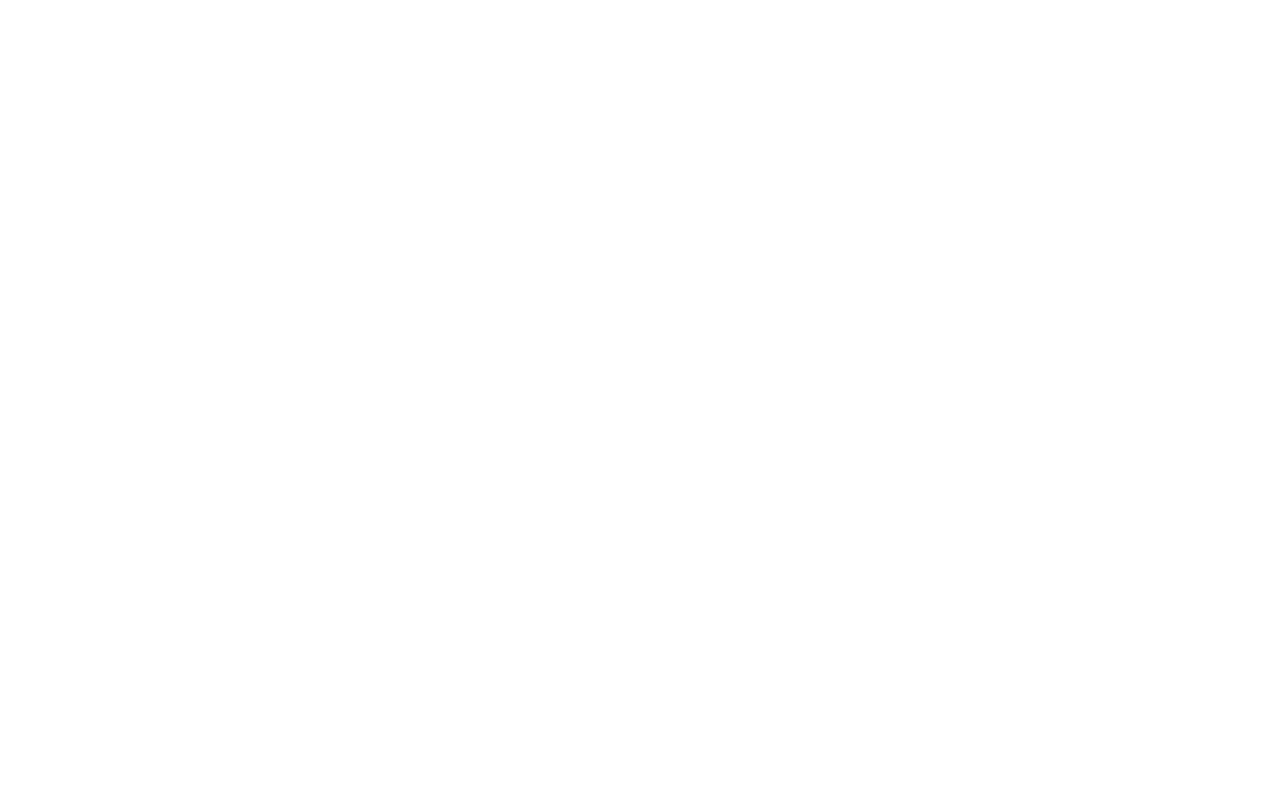
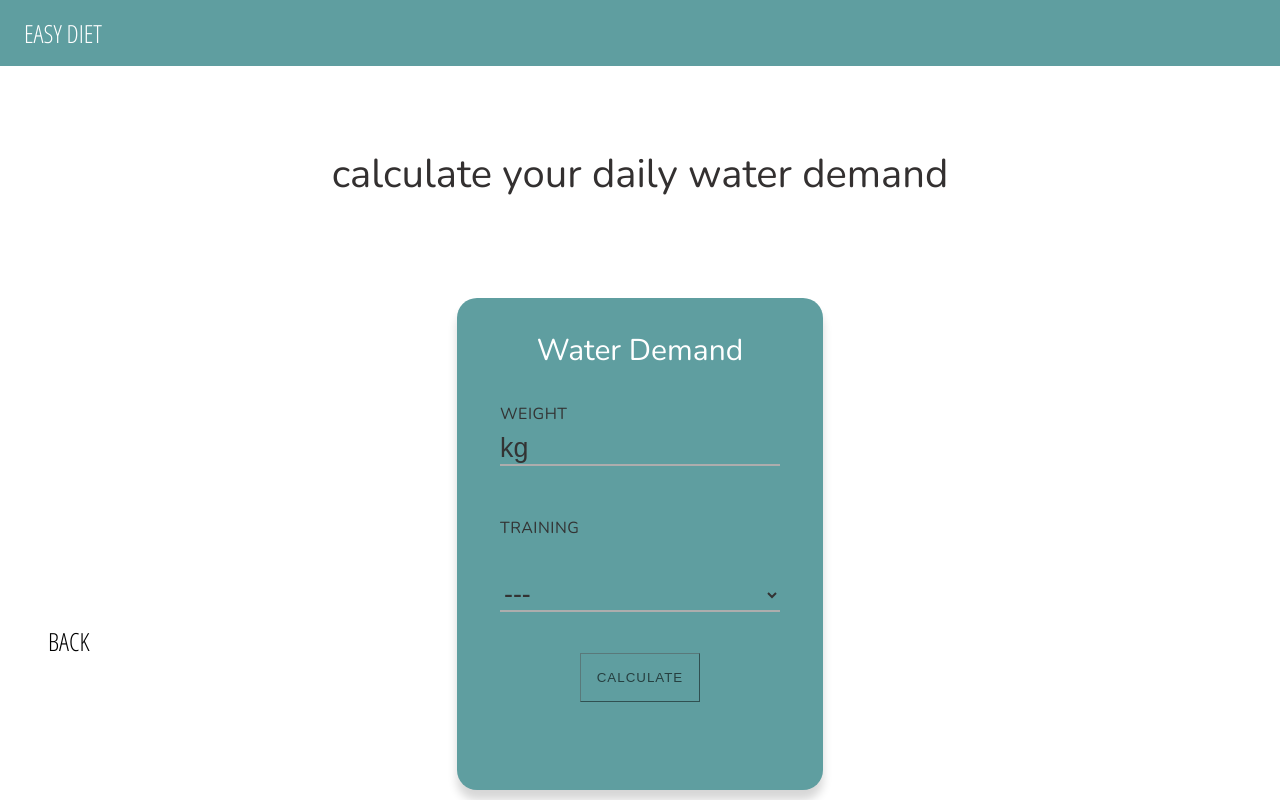
Before and after one commit to frontendpole/ReactApp-DietKit, a React (Create React App) app: page /react-app-easy-diet-app/water-demand-calculator in a window 1280 px wide. Built offline with nearby package versions, Linux system fonts and the light colour scheme.

Commit message:
unnecessary imports deleted

```diff
--- a/src/App.js
+++ b/src/App.js
@@ -22,7 +22,7 @@ export class App extends Component {
       <div className={classes.AppWrapper}>
         <Router>
           <Switch>
-            <Route exact path='/'>
+            <Route exact path='/react-app-easy-diet-app'>
               <Nav backgroundColor='darkgray' />
               <Header content='choose your calculator' fontSize='40px' />
               <div className={classes.AppMain}>
@@ -32,27 +32,27 @@ export class App extends Component {
               </div>
               <Footer />
             </Route>
-            <Route path='/energydemandcalculator'>
+            <Route path='/react-app-easy-diet-app/energy-demand-calculator'>
               <Nav backgroundColor='rgb(211, 117, 117)' />
               <Header content='calculate your daily energy demand' fontSize='40px' />
               <div className={classes.AppMain}>
-                <Link className={classes.Back} to='/'>back</Link>
+                <Link className={classes.Back} to='/react-app-easy-diet-app/'>back</Link>
                 <CardEnergy />
               </div>
             </Route>
-            <Route path='/bmicalculator'>
+            <Route path='/react-app-easy-diet-app/bmi-calculator'>
               <Nav backgroundColor='rgb(80, 126, 80)' />
               <Header content='calculate your body mass index' fontSize='40px' />
               <div className={classes.AppMain}>
-                <Link className={classes.Back} to='/'>back</Link>
+                <Link className={classes.Back} to='/react-app-easy-diet-app'>back</Link>
                 <CardBMI />
               </div>
             </Route>
-            <Route path='/waterdemandcalculator'>
+            <Route path='/react-app-easy-diet-app/water-demand-calculator'>
               <Nav backgroundColor='cadetblue' />
               <Header content='calculate your daily water demand' fontSize='40px' />
               <div className={classes.AppMain}>
-                <Link className={classes.Back} to='/'>back</Link>
+                <Link className={classes.Back} to='/react-app-easy-diet-app'>back</Link>
                 <CardWater />
               </div>
             </Route>
--- a/src/components/Nav/Nav.js
+++ b/src/components/Nav/Nav.js
@@ -7,7 +7,7 @@ import {
 const nav = ({ backgroundColor }) => {
   return (
     <nav className={classes.Nav} style={{ backgroundColor: backgroundColor }}>
-      <Link className={classes.Logo} to='/'>EASY DIET</Link>
+      <Link className={classes.Logo} to='/react-app-easy-diet-app'>EASY DIET</Link>
     </nav>
   );
 }
--- a/src/elements/Choice/ChoiceBMI/ChoiceBMI.js
+++ b/src/elements/Choice/ChoiceBMI/ChoiceBMI.js
@@ -7,7 +7,7 @@ import {
 const choiceBMI = () => {
   return (
     <div className={classes.Choice} style={{ backgroundColor: 'rgb(80, 126, 80)' }}>
-      <Link to='BMICalculator'>Body Mass Index</Link>
+      <Link to='/react-app-easy-diet-app/bmi-calculator'>Body Mass Index</Link>
     </div>
   );
 }
--- a/src/elements/Choice/ChoiceEnergy/ChoiceEnergy.js
+++ b/src/elements/Choice/ChoiceEnergy/ChoiceEnergy.js
@@ -7,7 +7,7 @@ import {
 const choiceEnergy = () => {
   return (
     <div className={classes.Choice} style={{ backgroundColor: 'rgb(211, 117, 117)' }}>
-      <Link to='EnergyDemandCalculator'>Energy Demand</Link>
+      <Link to='/react-app-easy-diet-app/energy-demand-calculator'>Energy Demand</Link>
     </div>
   );
 }
--- a/src/elements/Choice/ChoiceWater/ChoiceWater.js
+++ b/src/elements/Choice/ChoiceWater/ChoiceWater.js
@@ -7,7 +7,7 @@ import {
 const choiceWater = () => {
   return (
     <div className={classes.Choice} style={{ backgroundColor: 'cadetblue' }}>
-      <Link to='/WaterDemandCalculator'>Water Demand</Link>
+      <Link to='/react-app-easy-diet-app/water-demand-calculator'>Water Demand</Link>
     </div>
   );
 }
```
Also changed, not shown: public/manifest.json, src/logo.svg (deleted).
